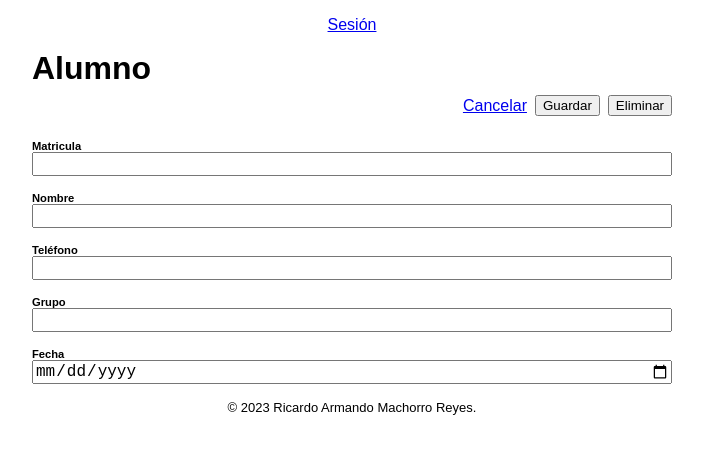
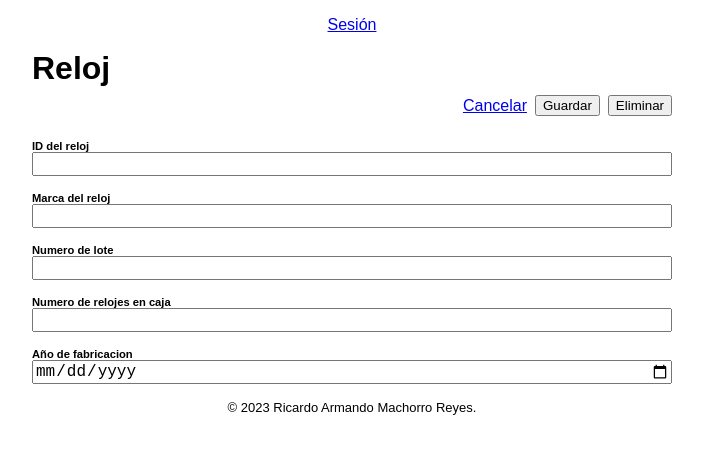
Before and after one commit to finaldgrh/finaldgrh.github.io, a plain HTML site: page alumno.html in a window 1280 px wide. Shown: the whole page, without its empty margins (288-991 px from the left). Drawn offline with Linux system fonts and the light colour scheme; no server answers.

Commit message:
Update reloj.html

```diff
--- a/alumno.html
+++ b/alumno.html
@@ -5,7 +5,7 @@
   <meta name="viewport"
     content="width=device-width,
        initial-scale=1.0">
-  <title>Alumno</title>
+  <title>Reloj</title>
   <script
     src="https://www.gstatic.com/firebasejs/8.10.1/firebase-app.js">
     </script>
@@ -30,7 +30,7 @@
   <form name="forma">
     <mi-nav></mi-nav>
     <header>
-      <h1>Alumno</h1>
+      <h1>Reloj</h1>
       <div class="herramientas">
         <a href="alumnos.html">
           Cancelar</a>
@@ -43,36 +43,36 @@
     </header>
     <p>
       <label>
-        Matricula
-        <input name="matricula"
+        ID del reloj
+        <input name="Id reloj"
           type="text" required>
       </label>
     </p>
     <p>
       <label>
-        Nombre
-        <input name="nombre"
+        Marca del reloj
+        <input name="Marca del reloj"
           type="text" required>
       </label>
     </p>
     <p>
       <label>
-        Teléfono
-        <input name="telefono"
+        Numero de lote
+        <input name="Numero de lote"
           type="text" required>
       </label>
     </p>
     <p>
       <label>
-        Grupo
-        <input name="grupo"
+        Numero de relojes en caja
+        <input name="Numero de relojes en caja"
           type="text" required>
       </label>
     </p>
     <p>
       <label>
-        Fecha
-        <input name="fecha" type="date" required>
+        Año de fabricacion
+        <input name="Año de fabricacion" type="date" required>
       </label>
     </p>
     <mi-footer></mi-footer>
```
